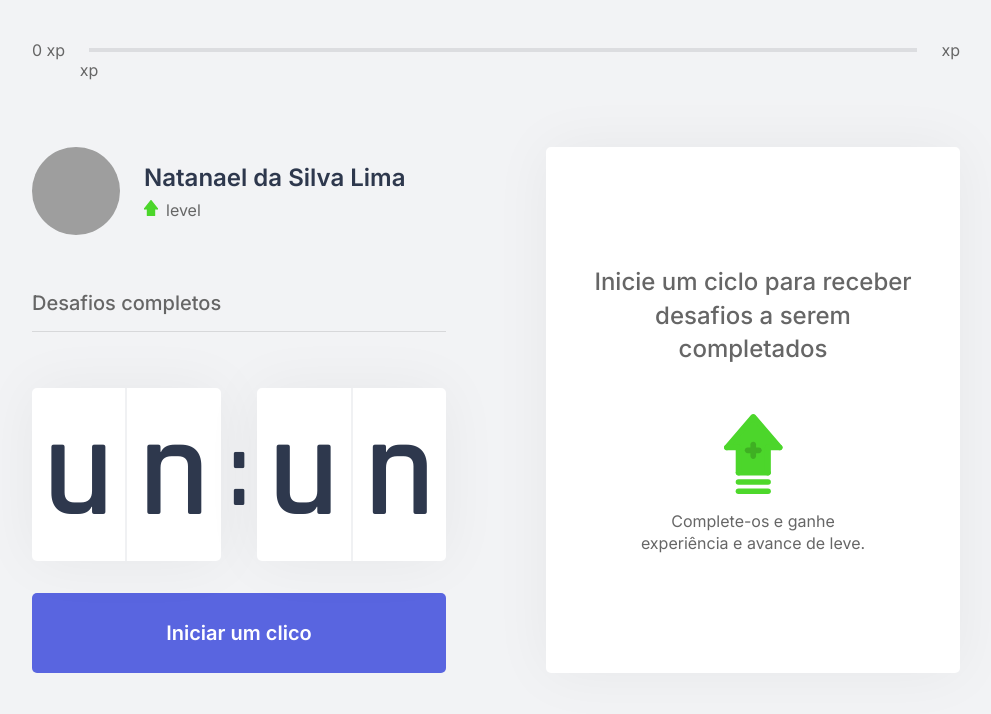
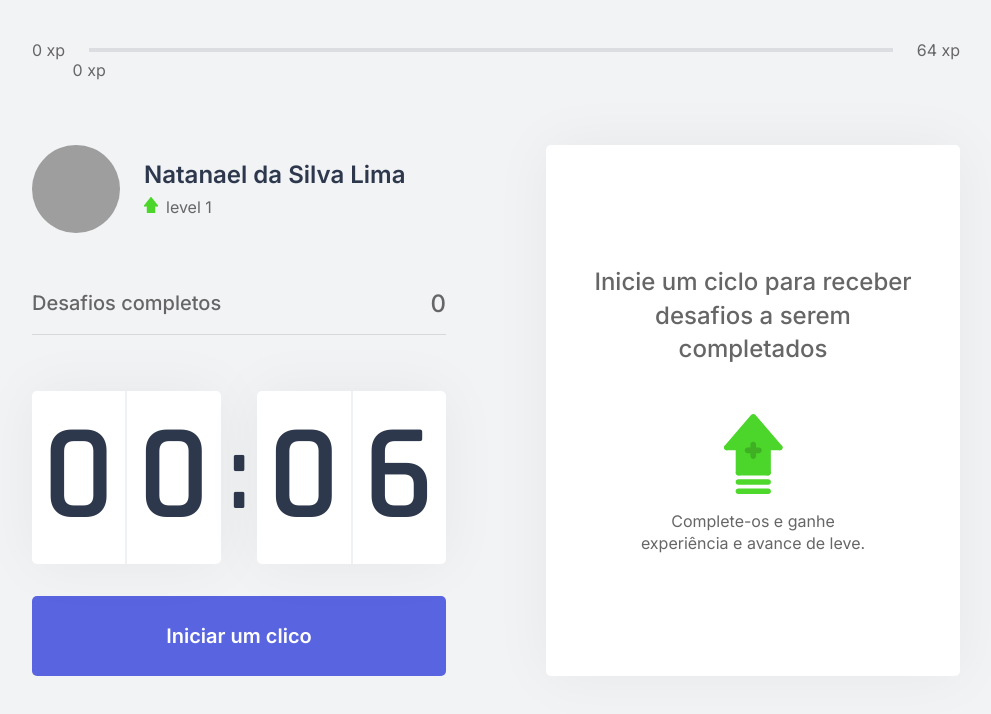
Before and after one commit to Natanaelvich/moveit-web, a Next.js app: page / in a window 1280 px wide. Shown: the top 714 px of the page, without its empty margins (144-1135 px from the left). Built offline with nearby package versions, Linux system fonts and the light colour scheme; grey boxes are pictures that could not be loaded.

Commit message:
add getserverside props and add providers apps to component

```diff
--- a/src/pages/index.tsx
+++ b/src/pages/index.tsx
@@ -1,19 +1,37 @@
 import Head from 'next/head';
+import { GetServerSideProps } from 'next';
 import CompletedChanllenges from '../components/CompletedChanllenges';
 import CountDown from '../components/CountDown';
 import ExperienceBar from '../components/ExperienceBar';
 import ChallengeBox from '../components/ChallengeBox';
 import Profile from '../components/Profile';
 import styles from '../styles/Home.module.css';
+import { ChallengeProvider } from '../hooks/modules/ChallengeContext';
+import { CountDownProvider } from '../hooks/modules/CountDownContext';
 
-export default function Home() {
+interface HomeProps {
+  level: number;
+  currenteExperience: number;
+  challengesCompleted: number;
+}
+export default function Home({
+  level,
+  currenteExperience,
+  challengesCompleted,
+}: HomeProps) {
   return (
     <div className={styles.container}>
+      <ChallengeProvider
+        level={level}
+        currenteExperience={currenteExperience}
+        challengesCompleted={challengesCompleted}
+      >
         <Head>
           <title>Início | moveit</title>
         </Head>
         <ExperienceBar />
         <section>
+          <CountDownProvider>
             <div>
               <Profile />
               <CompletedChanllenges />
@@ -22,7 +40,21 @@ export default function Home() {
             <div>
               <ChallengeBox />
             </div>
+          </CountDownProvider>
         </section>
+      </ChallengeProvider>
     </div>
   );
 }
+
+export const getServerSideProps: GetServerSideProps = async cxt => {
+  const { level, currenteExperience, challengesCompleted } = cxt.req.cookies;
+
+  return {
+    props: {
+      level: Number(level),
+      currenteExperience: Number(currenteExperience),
+      challengesCompleted: Number(challengesCompleted),
+    },
+  };
+};
```
Lines whose indentation alone changed are shown as unchanged.
